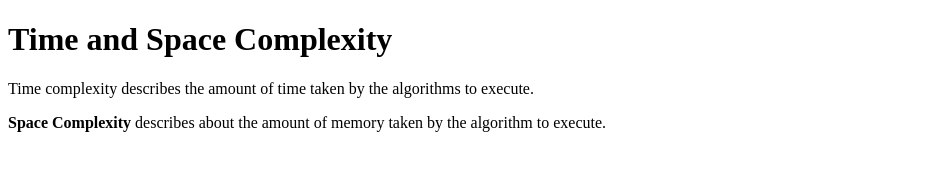
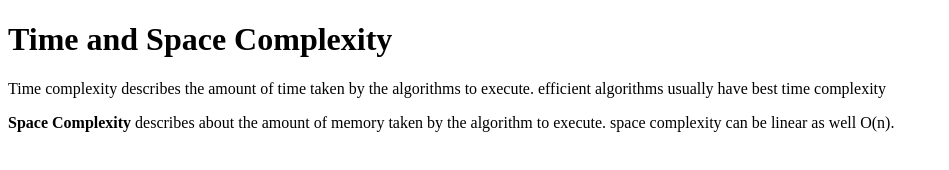
Before and after one commit to acciojob/time-and-space-complexity-Ammulu-unique, a website: page main.html in a window 1280 px wide. Shown: the whole page, without its empty margins (0-949 px from the left). Drawn offline with Linux system fonts and the light colour scheme.

Commit message:
created a submission

```diff
--- a/main.html
+++ b/main.html
@@ -9,8 +9,8 @@
 <body>
 	<!-- the entire body must be written by student -->
 	<h1>Time and Space Complexity</h1>
-	<p>Time complexity describes the amount of time taken by the algorithms to execute. </p>
-	<p><b>Space Complexity</b> describes about the amount of memory taken by the algorithm to execute.</p>
+	<p>Time complexity describes the amount of time taken by the algorithms to execute. efficient algorithms usually have best time complexity </p>
+	<p><b>Space Complexity</b> describes about the amount of memory taken by the algorithm to execute. space complexity can be linear as well O(n).</p>
     <script type="text/javascript" src="./script.js">
 </script>
 
```
